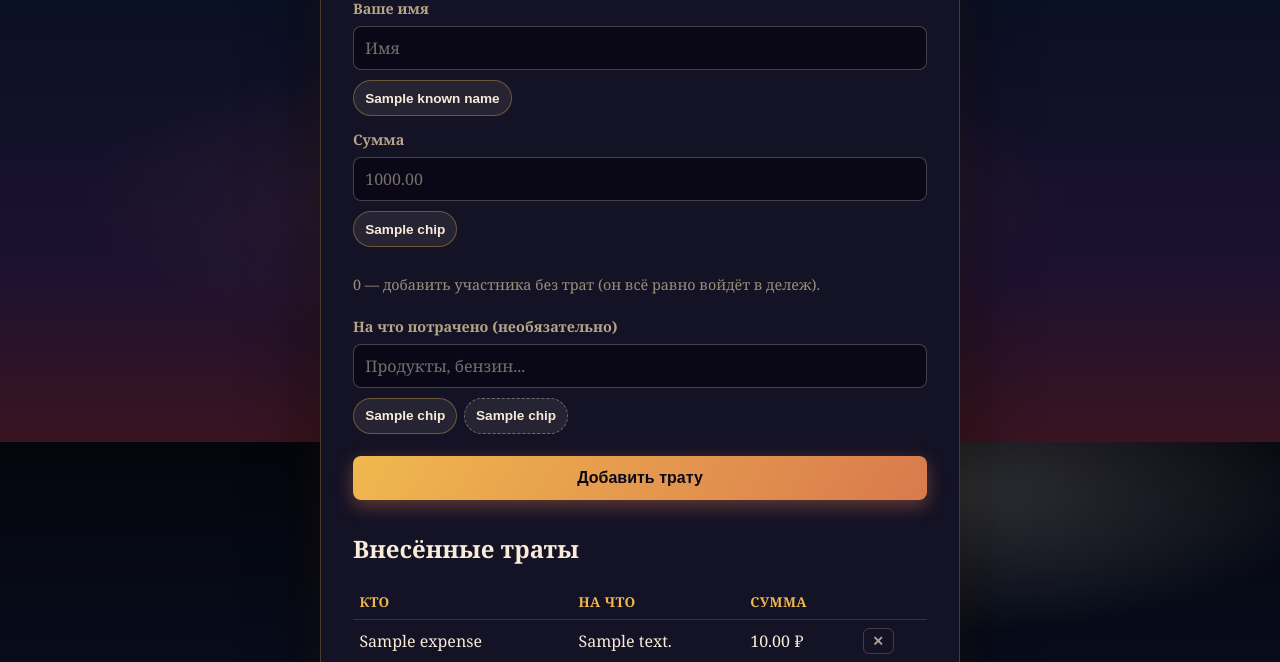
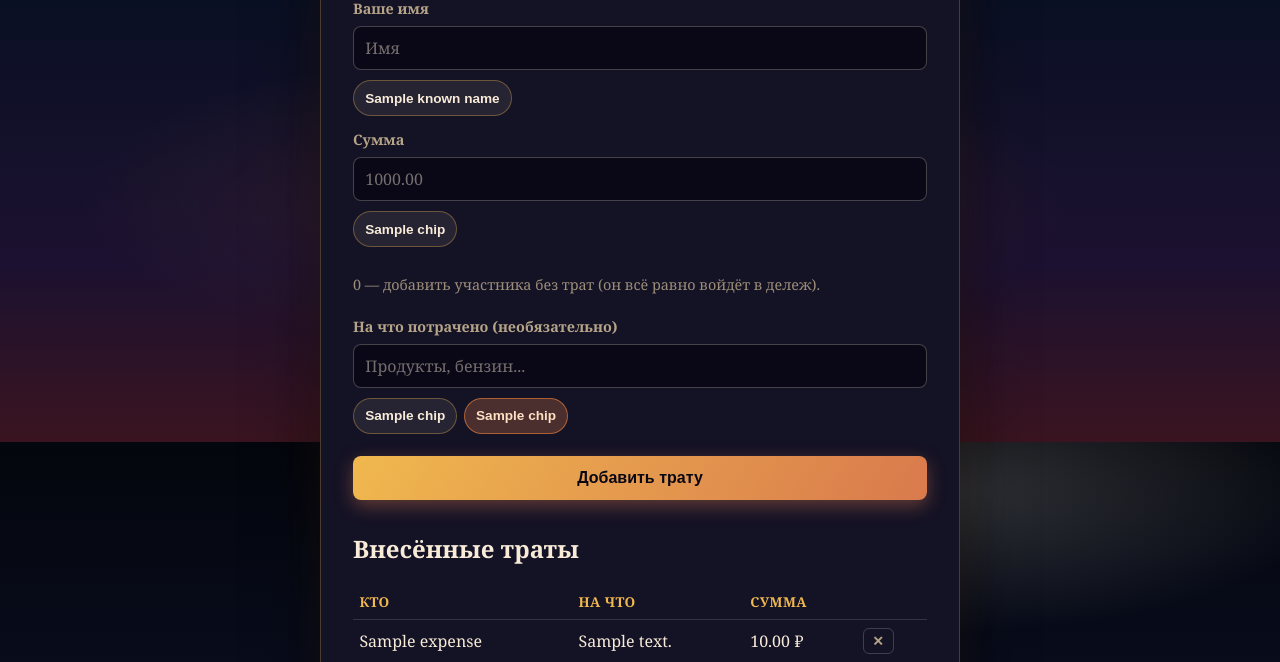
Before and after one commit to bigazzzz/rashod, a Python web app: template app/templates/event.html in a window 1280 px wide. Shown: the part 358-1020 px from the top of the page. Run offline with Jinja, Linux system fonts and the light colour scheme; the template is opened without the code that fills it: most values are stand-ins (such as "Sample title", 1, 10 or a date in 2020).

Commit message:
fix: tint frequent description chips differently
v0.3.5: warmer terracotta style so event-specific chips stand out from defaults.

Co-authored-by: Cursor <cursoragent@cursor.com>

```diff
--- a/app/__init__.py
+++ b/app/__init__.py
@@ -1 +1 @@
-__version__ = "0.3.4"
+__version__ = "0.3.5"
--- a/app/static/style.css
+++ b/app/static/style.css
@@ -299,8 +299,15 @@ ul li {
 }
 
 .chip--frequent {
-  border-style: dashed;
-  border-color: rgba(248, 236, 217, 0.35);
+  color: #ffe0c2;
+  background: rgba(217, 122, 77, 0.28);
+  border-style: solid;
+  border-color: rgba(255, 138, 61, 0.55);
+}
+
+.chip--frequent:hover {
+  background: rgba(217, 122, 77, 0.4);
+  border-color: var(--flame);
 }
 
 .changelog {
```
Also changed, not shown: TODO.md (+1 -1 lines), app/static/versions.json (+5 -5 lines), tests/test_routes.py (+1 -1 lines).
